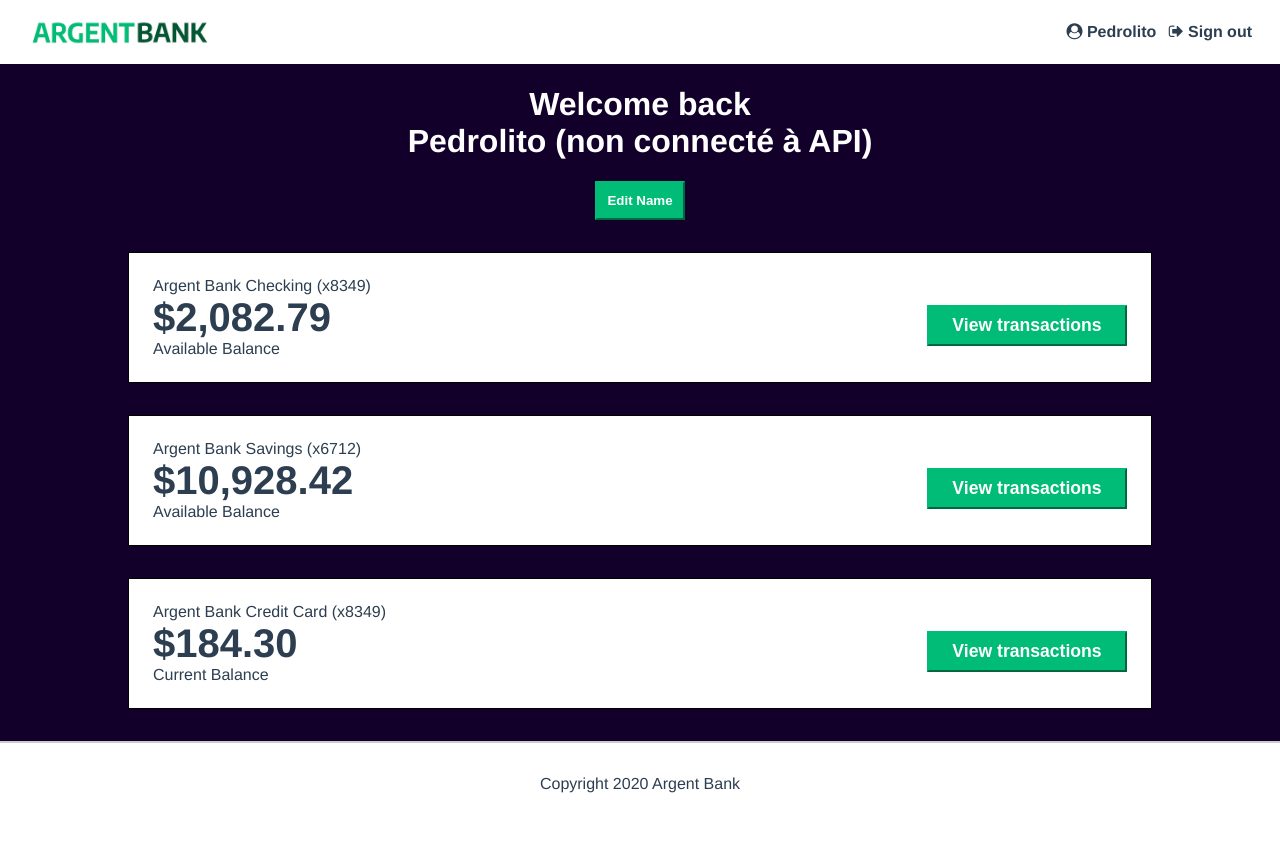
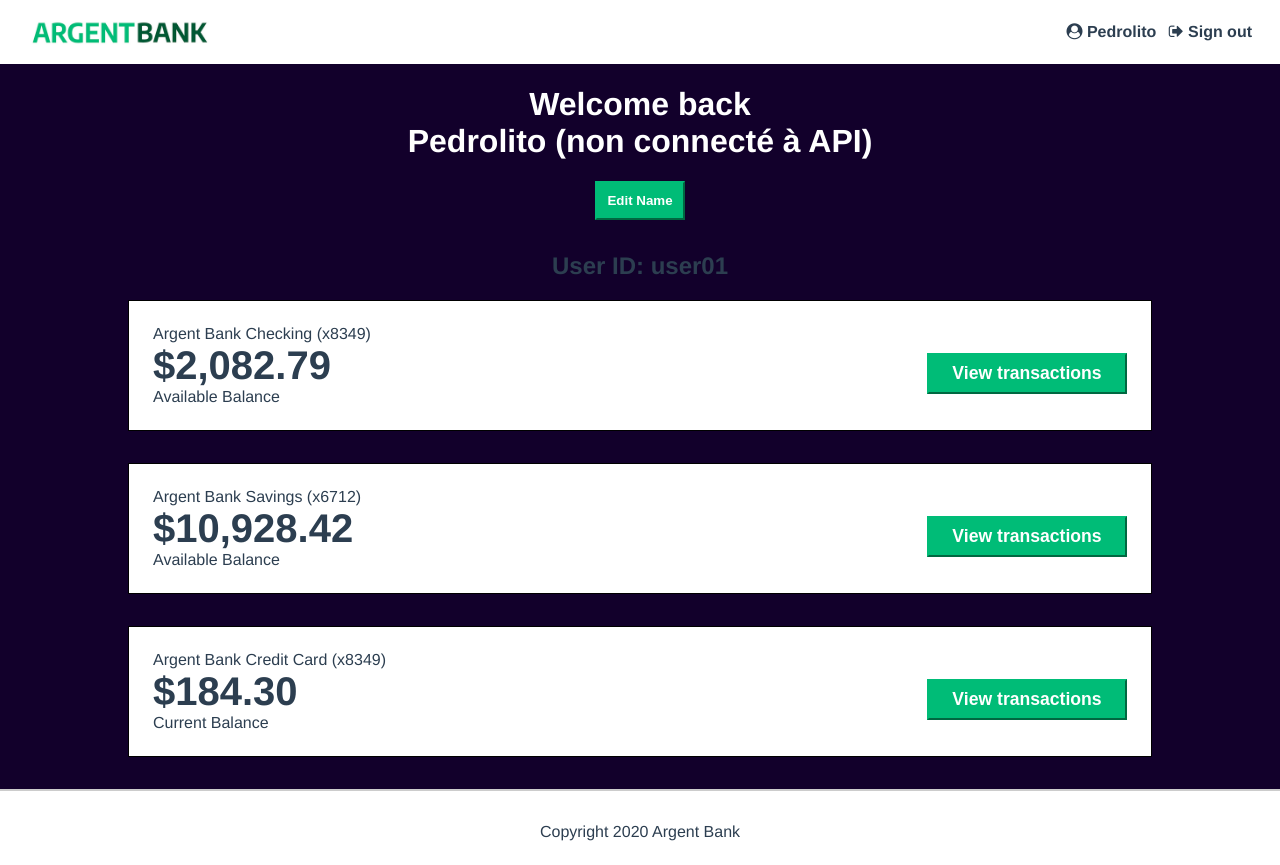
Before and after one commit to u-mughal/MUGHAL_13_08122023, a React (Vite) app in the folder front/: page /user in a window 1280 px wide. Before the commit the page ends 817 px from the top, so only its background shows below. Built offline with nearby package versions, Linux system fonts and the light colour scheme.

Commit message:
Màj du composant User + Màj des infos clients

```diff
--- /dev/null
+++ b/front/src/Assets/Api/Accountinfo.js
@@ -0,0 +1,52 @@
+const USER_MAIN_DATA = [
+    {
+        "userId":"user01",
+        "account": [
+                    {
+                        "id": "01",
+                        "titleAccount": "Argent Bank Checking (x8349)",
+                        "totalAccount": "2,082.79",
+                        "typeOfAccount": "Available Balance"
+                    },
+                    {
+                        "id": "02",
+                        "titleAccount": "Argent Bank Savings (x6712)",
+                        "totalAccount": "10,928.42",
+                        "typeOfAccount": "Available Balance"
+                    },
+                    {
+                        "id": "03",
+                        "titleAccount": "Argent Bank Credit Card (x8349)",
+                        "totalAccount": "184.30",
+                        "typeOfAccount": "Current Balance"
+                    }
+                ]
+    },
+    {
+        "userId":"user02",
+        "account": [
+                    {
+                        "id": "01",
+                        "titleAccount": "Argent Bank Checking (x1242)",
+                        "totalAccount": "1570.79",
+                        "typeOfAccount": "Available Balance"
+                    },
+                    {
+                        "id": "02",
+                        "titleAccount": "Argent Bank Savings (x4548)",
+                        "totalAccount": "8120.51",
+                        "typeOfAccount": "Available Balance"
+                    },
+                    {
+                        "id": "03",
+                        "titleAccount": "Argent Bank Credit Card (x1242)",
+                        "totalAccount": "104.24",
+                        "typeOfAccount": "Current Balance"
+                    }
+                ]
+    }
+]
+
+export {
+	USER_MAIN_DATA
+};
--- a/front/src/Assets/Api/Accountinfo.json
+++ /dev/null
@@ -1,20 +0,0 @@
-[
-  {
-      "id": "01",
-      "titleAccount": "Argent Bank Checking (x8349)",
-      "totalAccount": "2,082.79",
-      "typeOfAccount": "Available Balance"
-  },
-  {
-      "id": "02",
-      "titleAccount": "Argent Bank Savings (x6712)",
-      "totalAccount": "10,928.42",
-      "typeOfAccount": "Available Balance"
-  },
-  {
-      "id": "03",
-      "titleAccount": "Argent Bank Credit Card (x8349)",
-      "totalAccount": "184.30",
-      "typeOfAccount": "Current Balance"
-  }
-]
--- a/front/src/Pages/Admin/User/User.jsx
+++ b/front/src/Pages/Admin/User/User.jsx
@@ -1,16 +1,34 @@
+import { useEffect, useState } from "react";
 import Account from "@/Components/Account/Account";
 import UserIntro from "@/Components/UserIntro/UserIntro"
-import dataaccount from "@/Assets/Api/accountinfo.json";
+import { userService } from "@/_Services/UserService.jsx";
 
 const User = () => {
+    const [userData, setUserData] = useState(null);
+
+    // Je déclenche l'appel au compte du client connecté au moment de l'affichage du composant
+    useEffect(() => {
+        userService.getUser("user01") // Remplacez "user01" par l'ID de l'utilisateur que vous souhaitez récupérer
+            .then((res) => setUserData(res))
+            .catch((err) => console.log(err));
+    }, []);
+
     return (
         <>
-        <UserIntro />
-        {
-            dataaccount.map((value) =>
-            <Account key={value.id} title={value.titleAccount} total={value.totalAccount} type={value.typeOfAccount} />
-            )
-        }
+            <UserIntro />
+            {userData && (
+                <div key={userData.userId}>
+                    <h2>User ID: {userData.userId}</h2>
+                    {userData.account.map((account) => (
+                        <Account
+                            key={account.id}
+                            title={account.titleAccount}
+                            total={account.totalAccount}
+                            type={account.typeOfAccount}
+                        />
+                    ))}
+                </div>
+            )}
         </>
     );
 };
--- /dev/null
+++ b/front/src/_Services/UserService.jsx
@@ -0,0 +1,16 @@
+import { USER_MAIN_DATA } from "@/Assets/Api/Accountinfo.js";
+
+const getUser = (userId) => {
+    return new Promise((resolve, reject) => {
+        const user = USER_MAIN_DATA.find((user) => user.userId === userId);
+        if (user) {
+            resolve(user);
+        } else {
+            reject(new Error("Utilisateur non trouvé"));
+        }
+    });
+};
+
+export const userService = {
+    getUser,
+};
```
